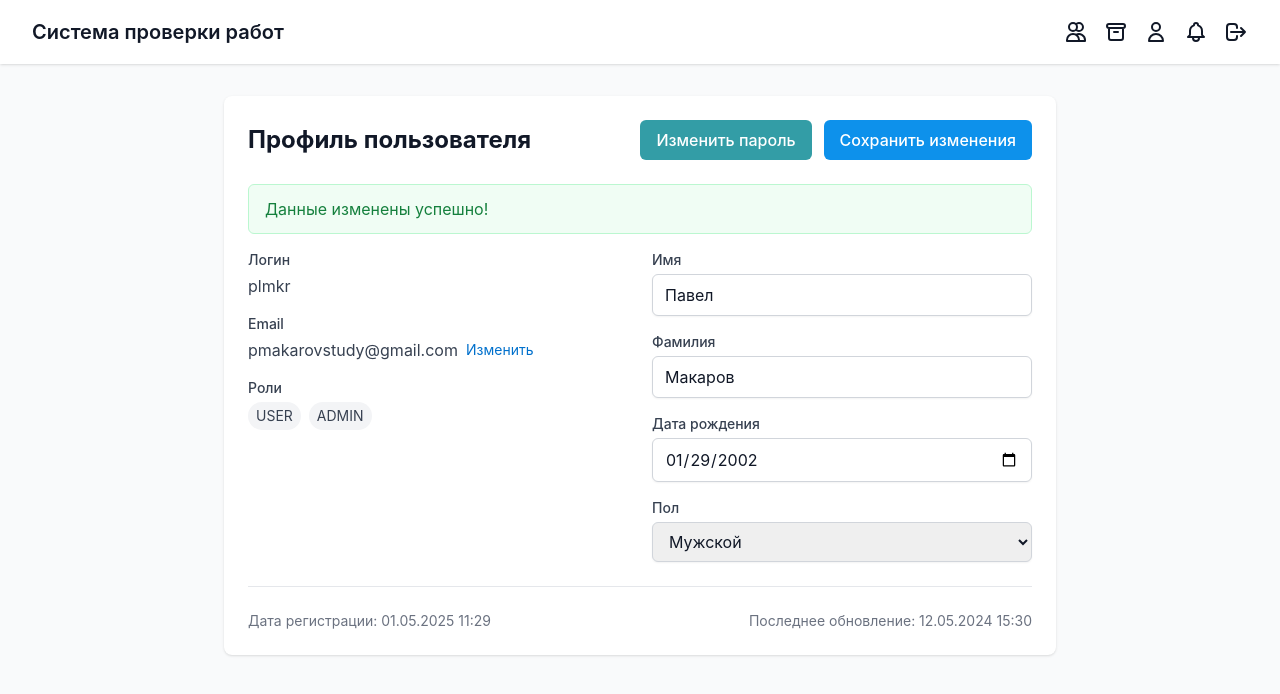
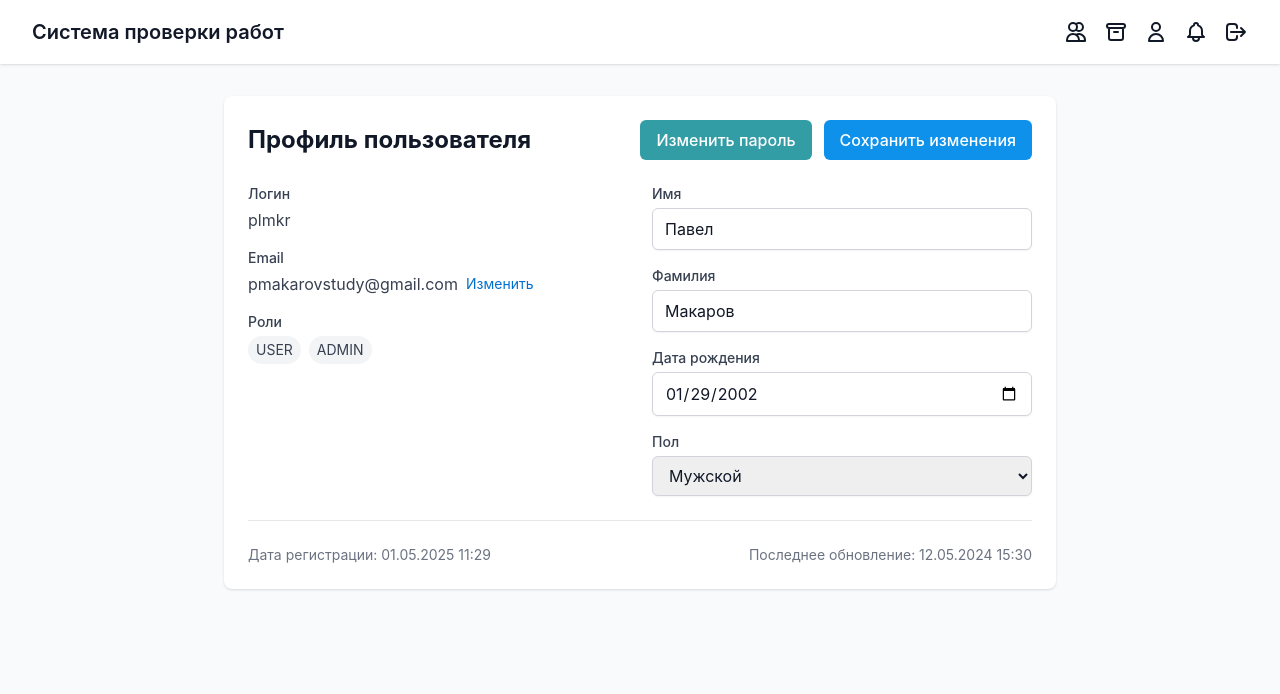
Before and after one commit to plmkr-std/bolt-project, an Angular app: page /profile in a window 1280 px wide. Shown: the top 694 px of the page. Built offline with nearby package versions, Linux system fonts and the light colour scheme; no server answers.

Commit message:
Updated profile.component.ts

```diff
--- a/src/app/components/profile/profile.component.ts
+++ b/src/app/components/profile/profile.component.ts
@@ -40,10 +40,6 @@ import { HeaderComponent } from '../shared/header/header.component';
                   {{ isLoading ? 'Сохранение...' : 'Сохранить изменения' }}
                 </button>
               </div>
-            </div>
-
-            <div class="bg-success-50 border border-success-200 text-success-700 px-4 py-3 rounded-md mb-4">
-              Данные изменены успешно!
             </div>
 
             @if (successMessage) {
```
